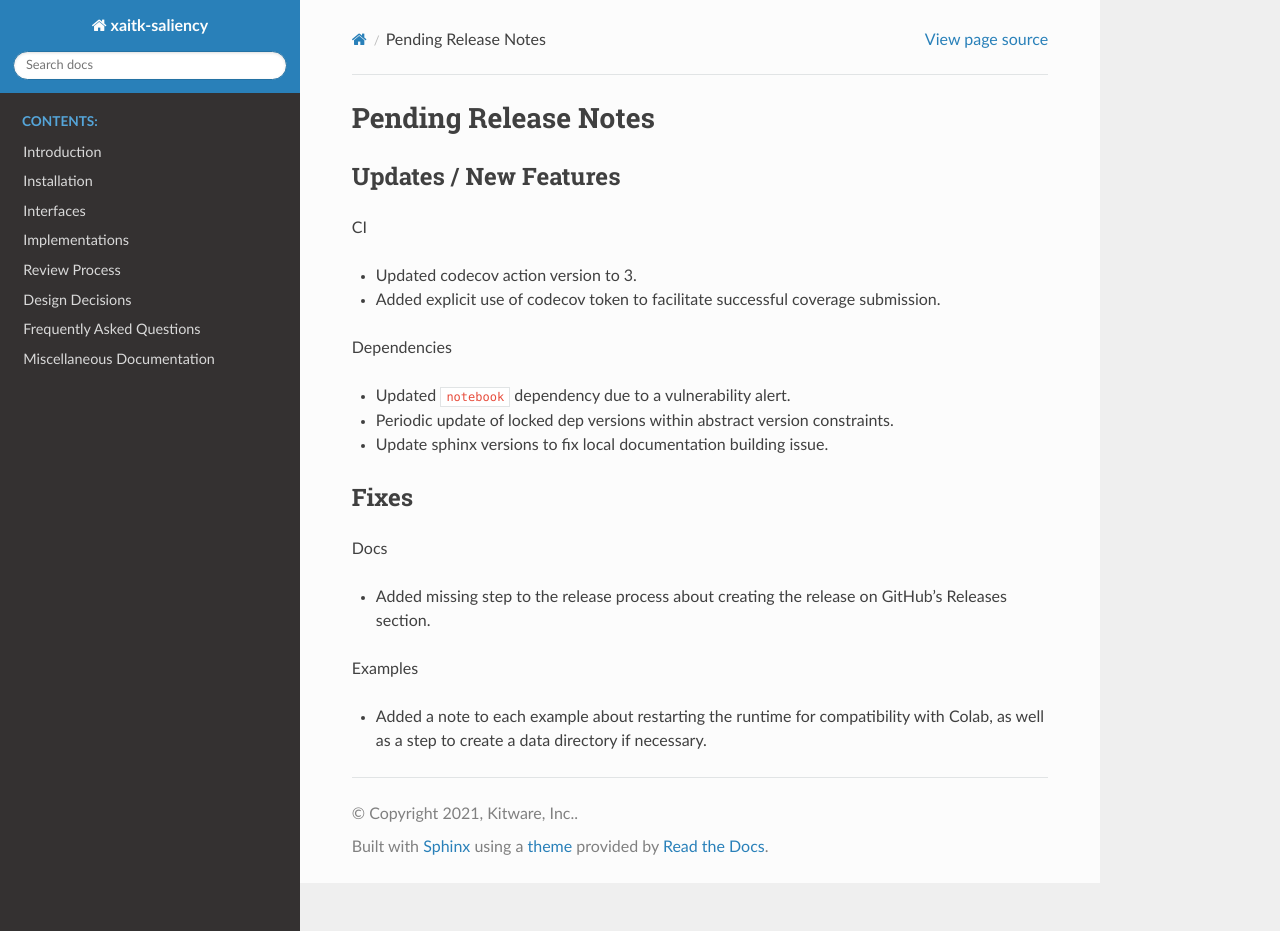
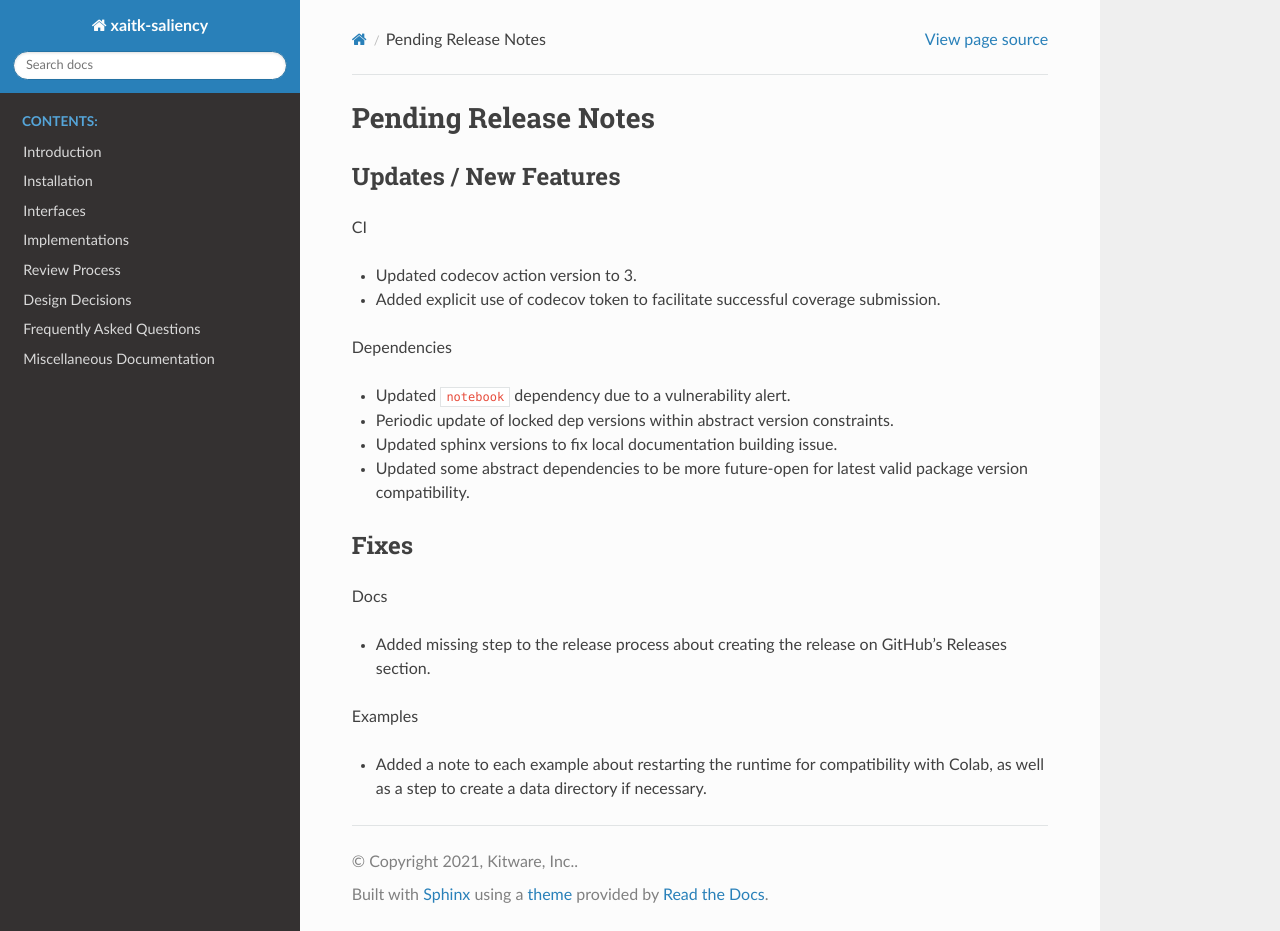
Before and after one commit to XAITK/xaitk-saliency, a Sphinx documentation site: the page built from docs/release_notes/pending_release.rst, in a window 1280 px wide and 931 px high. Built offline with Sphinx 7.4.7 and the Read the Docs theme 2.0.0, drawn with Linux system fonts in a browser that asks for light colours; pages that are not in the unit, such as notebooks, are missing from menus.

Commit message:
Add change note

```diff
--- a/docs/release_notes/pending_release.rst
+++ b/docs/release_notes/pending_release.rst
@@ -17,7 +17,10 @@ Dependencies
 
 * Periodic update of locked dep versions within abstract version constraints.
 
-* Update sphinx versions to fix local documentation building issue.
+* Updated sphinx versions to fix local documentation building issue.
+
+* Updated some abstract dependencies to be more future-open for latest valid
+  package version compatibility.
 
 Fixes
 -----
```
